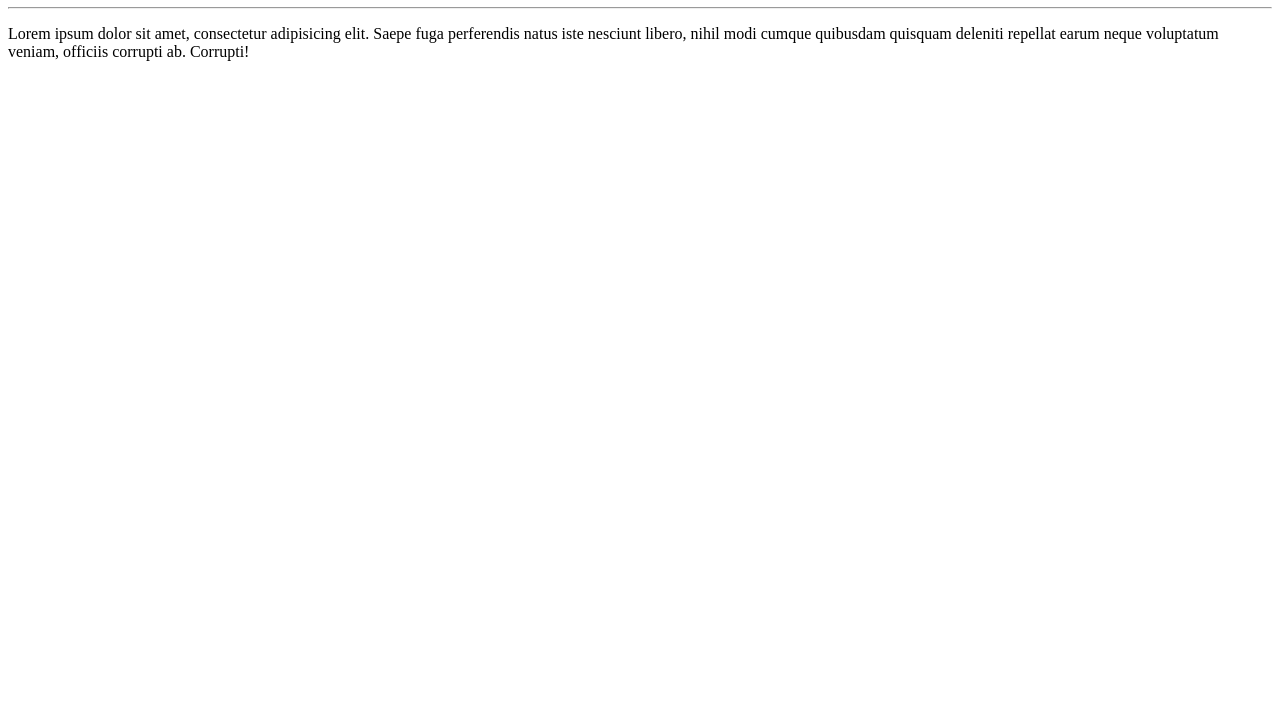
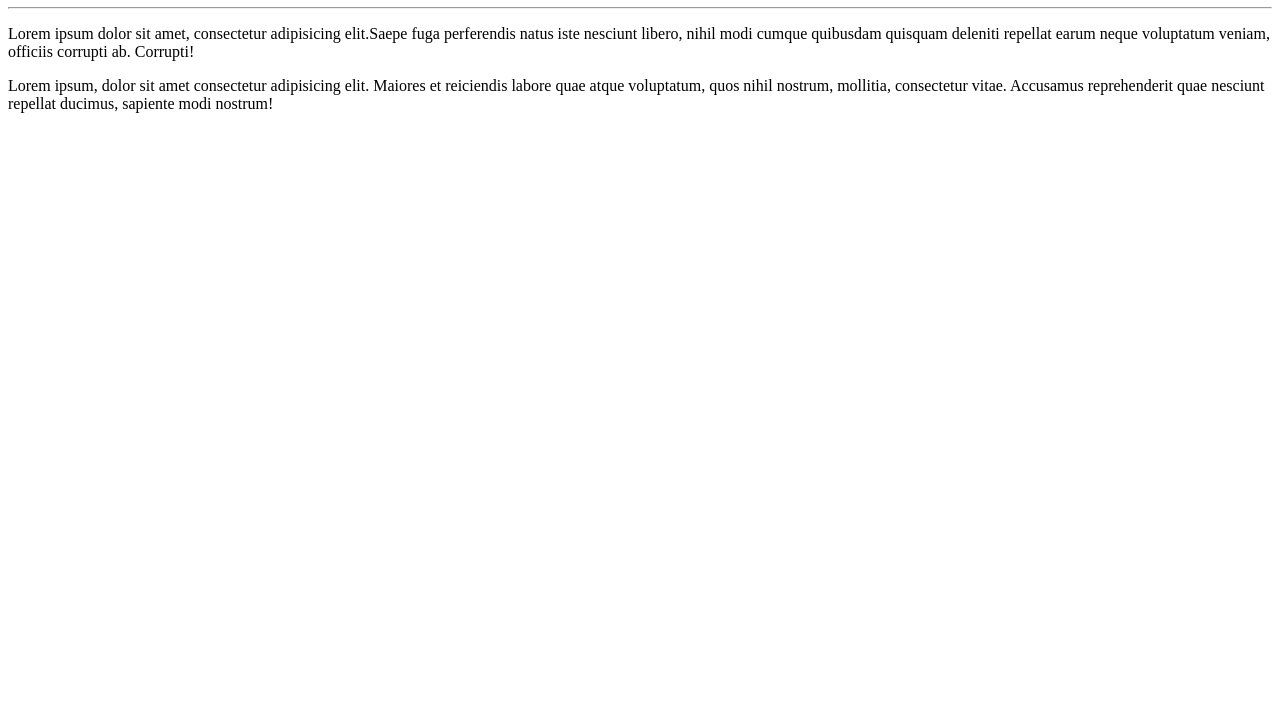
Before and after one commit to SheilaLCC/Ola-Mundo, a plain HTML site: page site-exemplo/index.html in a window 1280 px wide. Shown: the part 73-800 px from the top of the page. Drawn offline with Linux system fonts and the light colour scheme.

Commit message:
Adicionei um paragrafo

```diff
--- a/site-exemplo/index.html
+++ b/site-exemplo/index.html
@@ -9,10 +9,7 @@
 <body>
  <h1>Olá, Mundo!</h1>
  <hr>
- <p>Lorem ipsum dolor sit amet, consectetur adipisicing elit.
-     Saepe fuga perferendis natus iste nesciunt libero,
-     nihil modi cumque quibusdam quisquam deleniti repellat earum neque voluptatum veniam,
-     officiis corrupti ab. Corrupti!</p>
-
+ <p>Lorem ipsum dolor sit amet, consectetur adipisicing elit.Saepe fuga perferendis natus iste nesciunt libero, nihil modi cumque quibusdam quisquam deleniti repellat earum neque voluptatum veniam,  officiis corrupti ab. Corrupti!</p>
+<p>Lorem ipsum, dolor sit amet consectetur adipisicing elit. Maiores et reiciendis labore quae atque voluptatum, quos nihil nostrum, mollitia, consectetur vitae. Accusamus reprehenderit quae nesciunt repellat ducimus, sapiente modi nostrum!</p>
 </body>
 </html>
```
